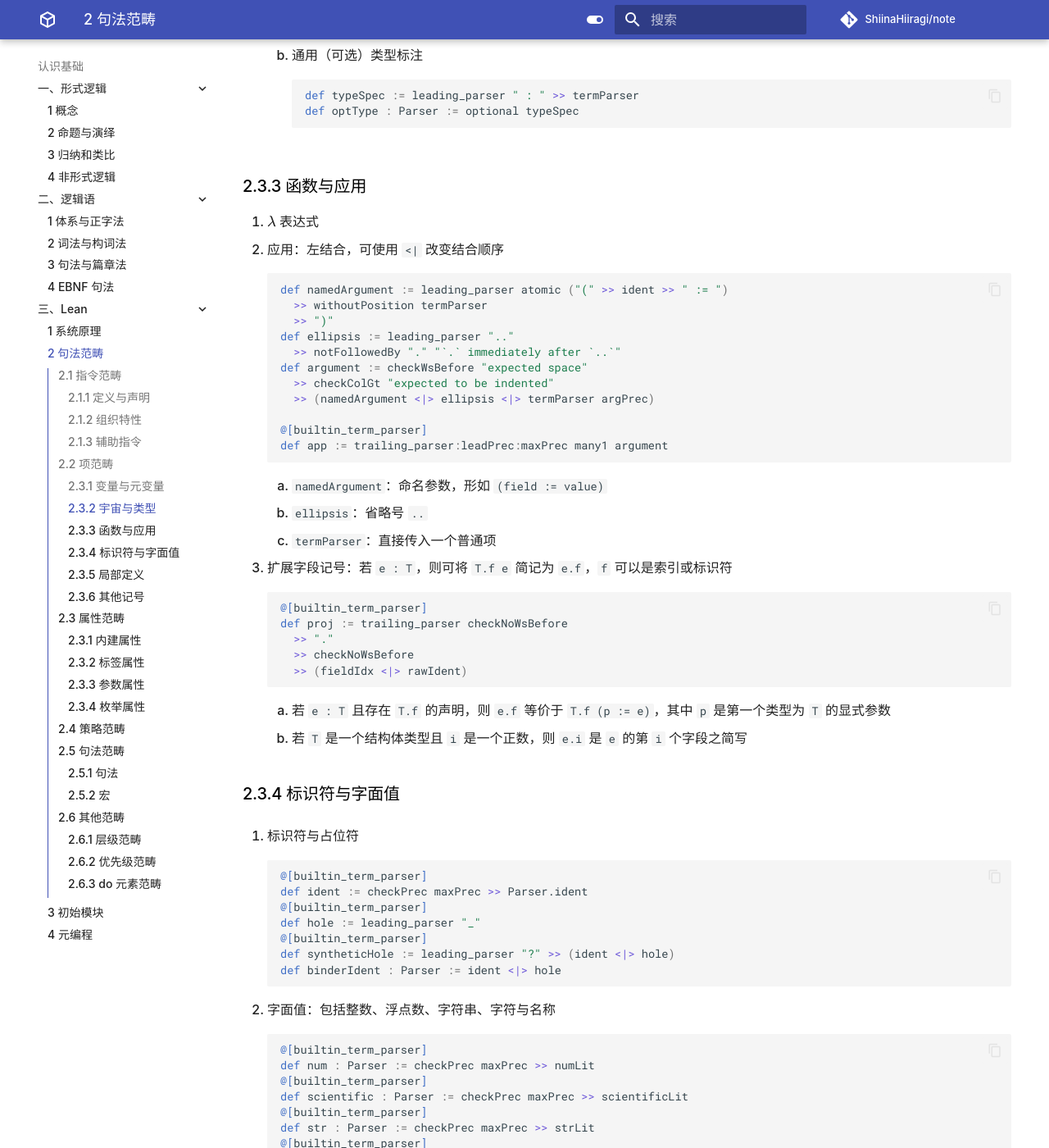
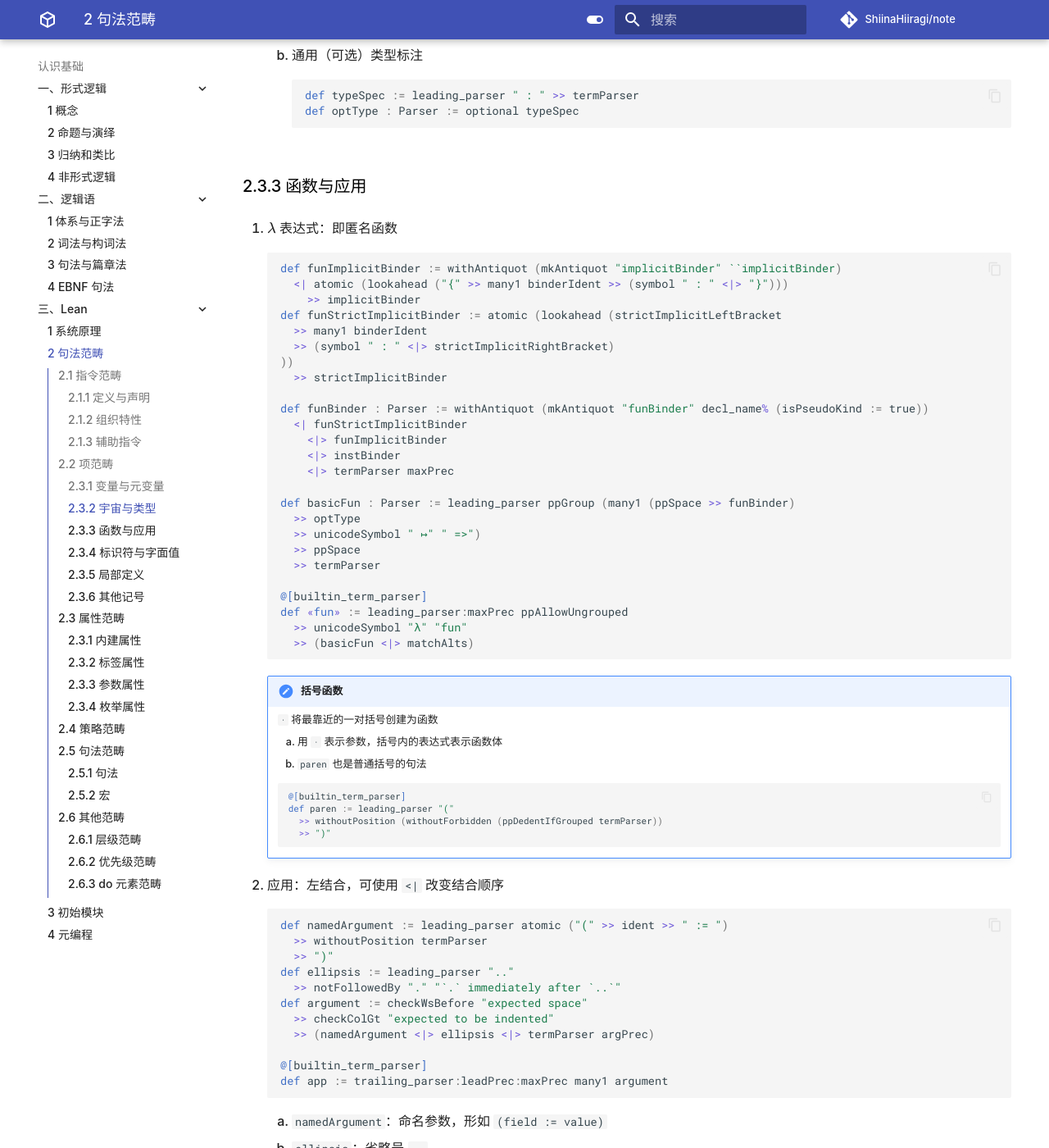
Before and after one commit to ShiinaHiiragi/note, an MkDocs documentation site: the page built from docs/cogn/lean/cat.md, in a window 1280 px wide and 1400 px high, scrolled down 9054 px. Shown: the whole window at 82% size. Built offline with MkDocs 1.6.1 and Material for MkDocs 9.7.7, drawn with Linux system fonts in a browser that asks for light colours; comment, search, counter and statistics services are not loaded.

Commit message:
add lambda

````diff
--- a/docs/cogn/lean/cat.md
+++ b/docs/cogn/lean/cat.md
@@ -469,7 +469,49 @@
         ```
 
 ### 2.3.3 函数与应用
-1. $\lambda$ 表达式 <!-- TODO -->
+1. $\lambda$ 表达式：即匿名函数
+
+    ```lean
+    def funImplicitBinder := withAntiquot (mkAntiquot "implicitBinder" ``implicitBinder)
+      <| atomic (lookahead ("{" >> many1 binderIdent >> (symbol " : " <|> "}")))
+        >> implicitBinder
+    def funStrictImplicitBinder := atomic (lookahead (strictImplicitLeftBracket
+      >> many1 binderIdent
+      >> (symbol " : " <|> strictImplicitRightBracket)
+    ))
+      >> strictImplicitBinder
+
+    def funBinder : Parser := withAntiquot (mkAntiquot "funBinder" decl_name% (isPseudoKind := true))
+      <| funStrictImplicitBinder
+        <|> funImplicitBinder
+        <|> instBinder
+        <|> termParser maxPrec
+
+    def basicFun : Parser := leading_parser ppGroup (many1 (ppSpace >> funBinder)
+      >> optType
+      >> unicodeSymbol " ↦" " =>")
+      >> ppSpace
+      >> termParser
+
+    @[builtin_term_parser]
+    def «fun» := leading_parser:maxPrec ppAllowUngrouped
+      >> unicodeSymbol "λ" "fun"
+      >> (basicFun <|> matchAlts)
+    ```
+
+    !!! note "括号函数"
+        `·` 将最靠近的一对括号创建为函数
+
+        1. 用 `·` 表示参数，括号内的表达式表示函数体
+        2. `paren` 也是普通括号的句法
+
+        ```lean
+        @[builtin_term_parser]
+        def paren := leading_parser "("
+          >> withoutPosition (withoutForbidden (ppDedentIfGrouped termParser))
+          >> ")"
+        ```
+
 2. 应用：左结合，可使用 `<|` 改变结合顺序
 
     ```lean
````
Also changed, not shown: docs/cogn/lean/init.md (+1 -1 lines).
